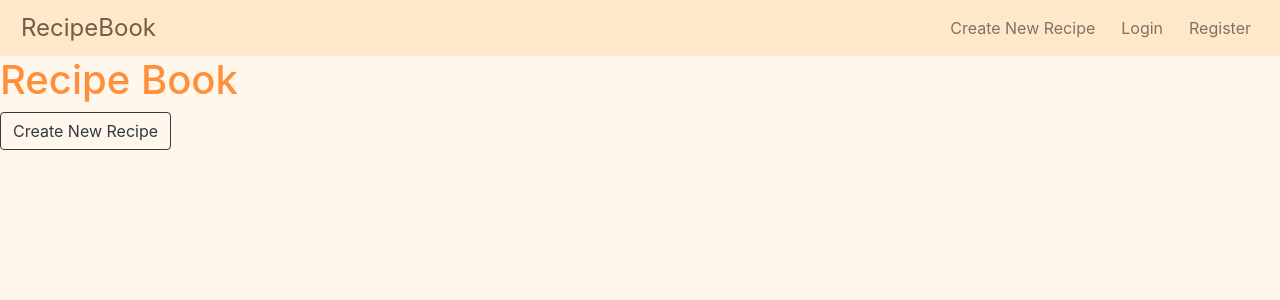
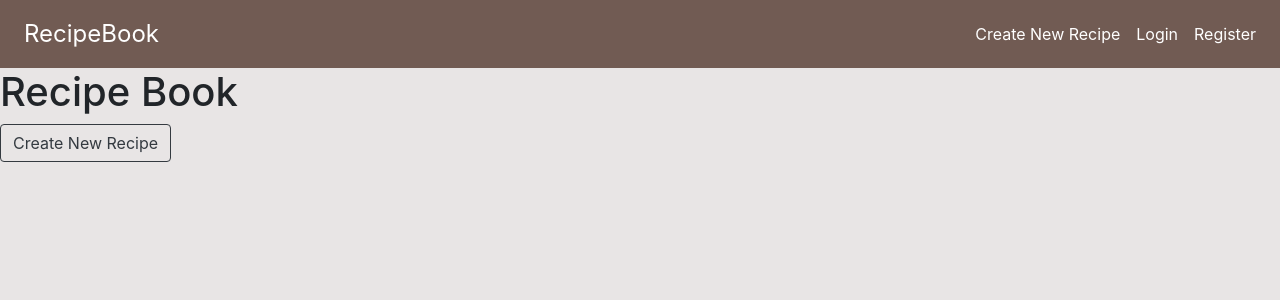
Before and after one commit to artenod1/food_tracking_project, a Django app: template recipe_book/templates/recipe_book/user_recipes.html in a window 1280 px wide. Shown: the top 300 px of the page. Run offline with Django 3.2, Linux system fonts and the light colour scheme; the template is opened without the code that fills it, so the values that code supplies are empty.

Commit message:
css color changes

```diff
--- a/recipe_book/static/recipe_book/home.css
+++ b/recipe_book/static/recipe_book/home.css
@@ -1,39 +1,68 @@
+/* Color Theme Swatches in Hex */
+.Prague-Flat-|-Interior-1-hex { color: #D7D7D9; }
+.Prague-Flat-|-Interior-2-hex { color: #A69992; }
+.Prague-Flat-|-Interior-3-hex { color: #402217; }
+.Prague-Flat-|-Interior-4-hex { color: #8C5C4A; }
+.Prague-Flat-|-Interior-5-hex { color: #260101; }
+
+/* Color Theme Swatches in RGBA */
+.Prague-Flat-|-Interior-1-rgba { color: rgba(214, 214, 216, 1); }
+.Prague-Flat-|-Interior-2-rgba { color: rgba(165, 153, 145, 1); }
+.Prague-Flat-|-Interior-3-rgba { color: rgba(63, 33, 22, 1); }
+.Prague-Flat-|-Interior-4-rgba { color: rgba(140, 91, 74, 1); }
+.Prague-Flat-|-Interior-5-rgba { color: rgba(38, 0, 0, 1); }
+
+/* Color Theme Swatches in HSLA */
+.Prague-Flat-|-Interior-1-hsla { color: hsla(247, 2, 84, 1); }
+.Prague-Flat-|-Interior-2-hsla { color: hsla(22, 10, 61, 1); }
+.Prague-Flat-|-Interior-3-hsla { color: hsla(16, 47, 17, 1); }
+.Prague-Flat-|-Interior-4-hsla { color: hsla(16, 30, 42, 1); }
+.Prague-Flat-|-Interior-5-hsla { color: hsla(0, 96, 7, 1); }
+
+
 body {
-	background-color: rgba(255, 228, 194, .3);
-	color: rgb(255, 144, 59);
-
+	background-color: rgba(38, 0, 0, .1);
 }
 
 
 
 a {
-	color: rgb(117, 91, 72);
+	/*color: #8C5C4A;*/
+	color: rgba(63, 33, 22, 1);
+	color: rgba(140, 91, 74, 1);
 }
 
 a:hover {
-	color: rgb(255, 144, 59);
+	/*color: rgb(255, 144, 59);*/
+	color: #F2913D;
 	text-decoration: none;
 }
 
+.site-header .navbar-nav .nav-link {
+  color: white;
+}
+
 .navbar-custom {
-	background-color: rgba(255, 228, 194, .8);
+	/*background-color: rgba(255, 228, 194, .8);*/
+	background-color: rgba(63, 33, 22, .7);;
 }
 
 .custom-nav-link {
 	margin-left: 5px;
 	margin-right: 5px;
+	color: white;
 }
 
 .recipe-content {
 	background-color: white;
-	border: .5px rgba(117, 91, 72, .3) solid;
+	border: 2px #8C8C8C solid;
 	border-radius: 10px;
 	margin: 50px 400px 50px 0;
 	padding: 20px;
 }
 
 .recipe-header {
-	border-bottom: 1px rgba(255, 144, 59, .5) solid;
+	border-bottom: 1px #8C8C8C solid;
 }
 
 .recipe-title {
@@ -48,6 +77,8 @@ a:hover {
 #title {
 	text-align: center;
 	padding-top: 20px;
+	color: rgb(117, 91, 72);
+
 }
 
 #nav-home {
--- a/recipe_book/templates/recipe_book/base.html
+++ b/recipe_book/templates/recipe_book/base.html
@@ -24,7 +24,12 @@
 
 		<!-- Nav bar -->
 		<nav class="navbar navbar-expand-lg navbar-custom navbar-light">
-			<a id="nav-home" class="custom-nav-link" href="{% url 'RecipeBook-Home' %}">RecipeBook</a>
+			<ul class="navbar-nav">
+				<li class="nav-item">
+					<a id="nav-home" class="nav-link" href="{% url 'RecipeBook-Home' %}">RecipeBook</a>
+				</li>
+			</ul>
+
 
 			<button class="navbar-toggler ml-auto" type="button" data-toggle="collapse" data-target="#navbarSupportedContent" aria-controls="navbarSupportedContent" aria-expanded="false" aria-label="Toggle navigation">
 		    	<span class="navbar-toggler-icon"></span>
@@ -34,23 +39,23 @@
 			<div class="collapse navbar-collapse" id="navbarSupportedContent">
 				<ul class="navbar-nav ml-auto">
 					<li class="nav-item">
-						<a class="nav-link custom-nav-link" href="{% url 'recipe-create' %}">Create New Recipe</a>
+						<a class="nav-link" href="{% url 'recipe-create' %}">Create New Recipe</a>
 					</li>
 
 
 					{% if user.is_authenticated %}
 						<li class="nav-item">
-							<a class="nav-link custom-nav-link" href="{% url 'profile' %}">Profile</a>
+							<a class="nav-link" href="{% url 'profile' %}">Profile</a>
 						</li>
 						<li class="nav-item">
-							<a class="nav-link custom-nav-link" href="{% url 'logout' %}">Logout</a>
+							<a class="nav-link" href="{% url 'logout' %}">Logout</a>
 						</li>
 					{% else %}
 						<li class="nav-item">
-							<a class="custom-nav-link nav-link" href="{% url 'login' %}">Login</a>
+							<a class="nav-link" href="{% url 'login' %}">Login</a>
 						</li>
 						<li class="nav-item">
-							<a class="nav-link custom-nav-link" href="{% url 'register' %}">Register</a>
+							<a class="nav-link" href="{% url 'register' %}">Register</a>
 						</li>
 					{% endif %}
 				</ul>
--- a/recipe_book/templates/recipe_book/home.html
+++ b/recipe_book/templates/recipe_book/home.html
@@ -2,9 +2,6 @@
 
 {% block content %}
 
-	<div id="title">
-		<h1>Recipe Book</h1>
-	</div>
 
 
 	<main class="container">
```
